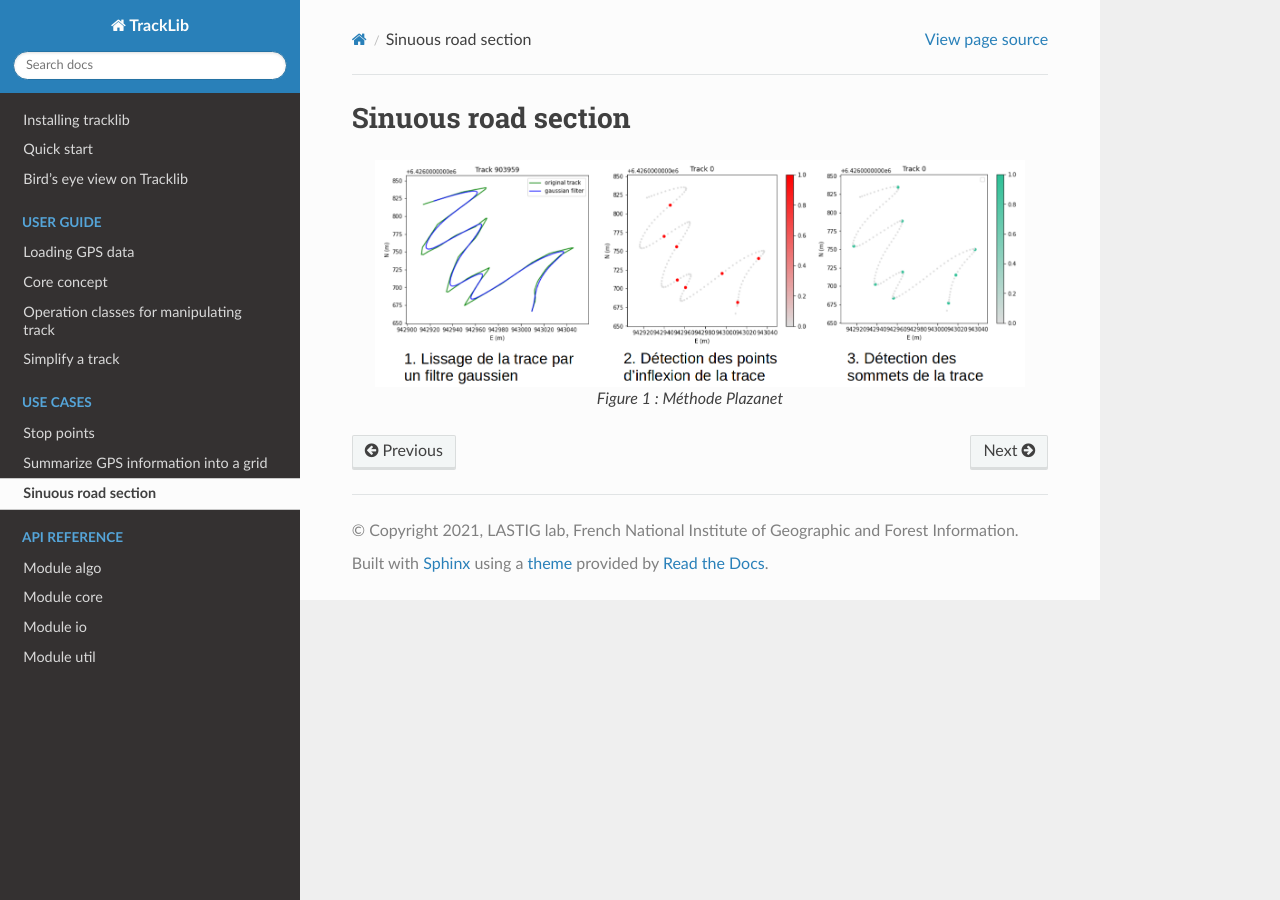
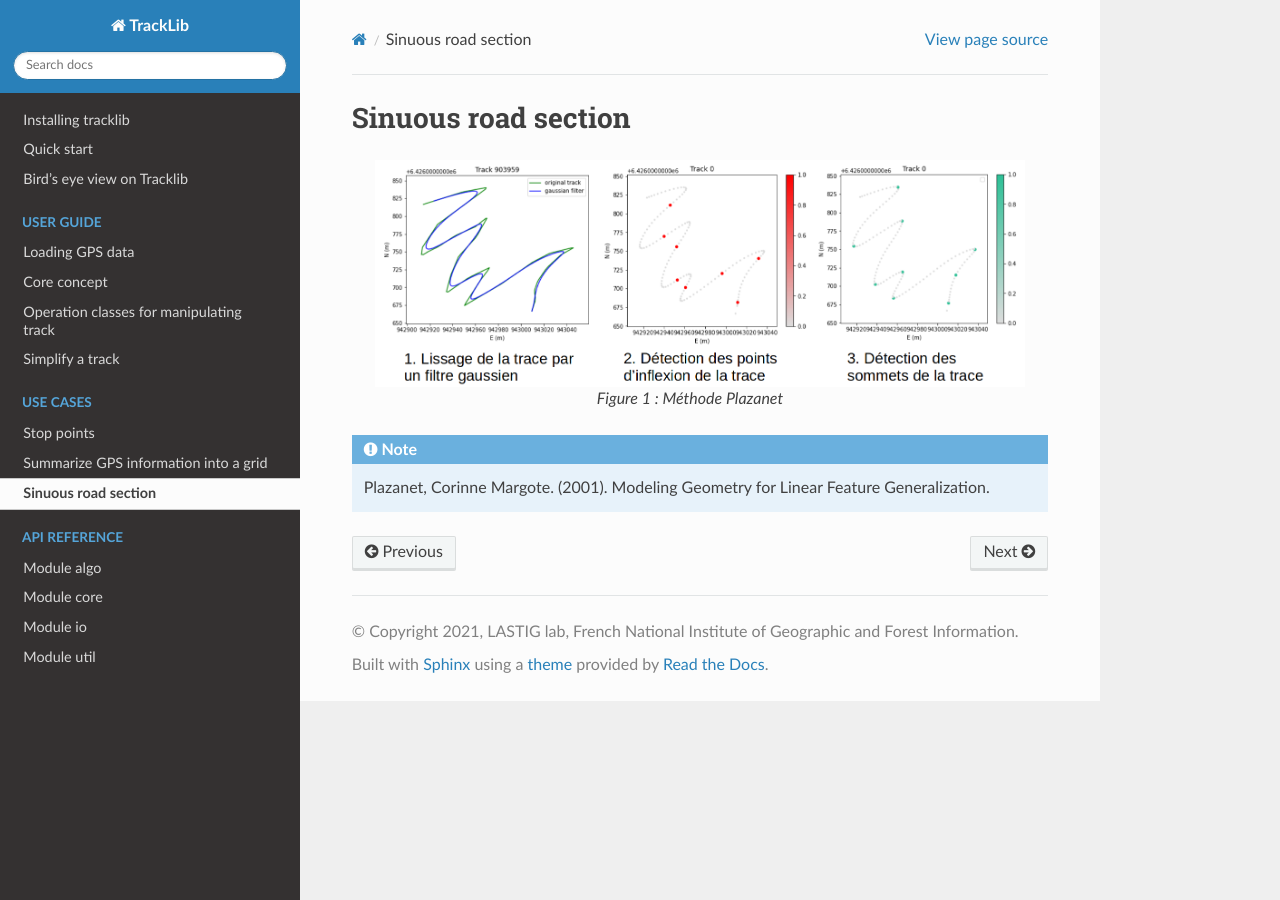
Before and after one commit to umrlastig/tracklib, a Sphinx documentation site: the page built from doc/source/usecase/sinuousroadsection.rst, in a window 1280 px wide. Built offline with Sphinx 7.4.7 and the Read the Docs theme 2.0.0, drawn with Linux system fonts in a browser that asks for light colours.

Commit message:
add ref in doc

```diff
--- a/doc/source/usecase/sinuousroadsection.rst
+++ b/doc/source/usecase/sinuousroadsection.rst
@@ -16,3 +16,6 @@ Sinuous road section
    :align: center
 
    Figure 1 : Méthode Plazanet
+
+
+.. note:: Plazanet, Corinne Margote. (2001). Modeling Geometry for Linear Feature Generalization.
```
